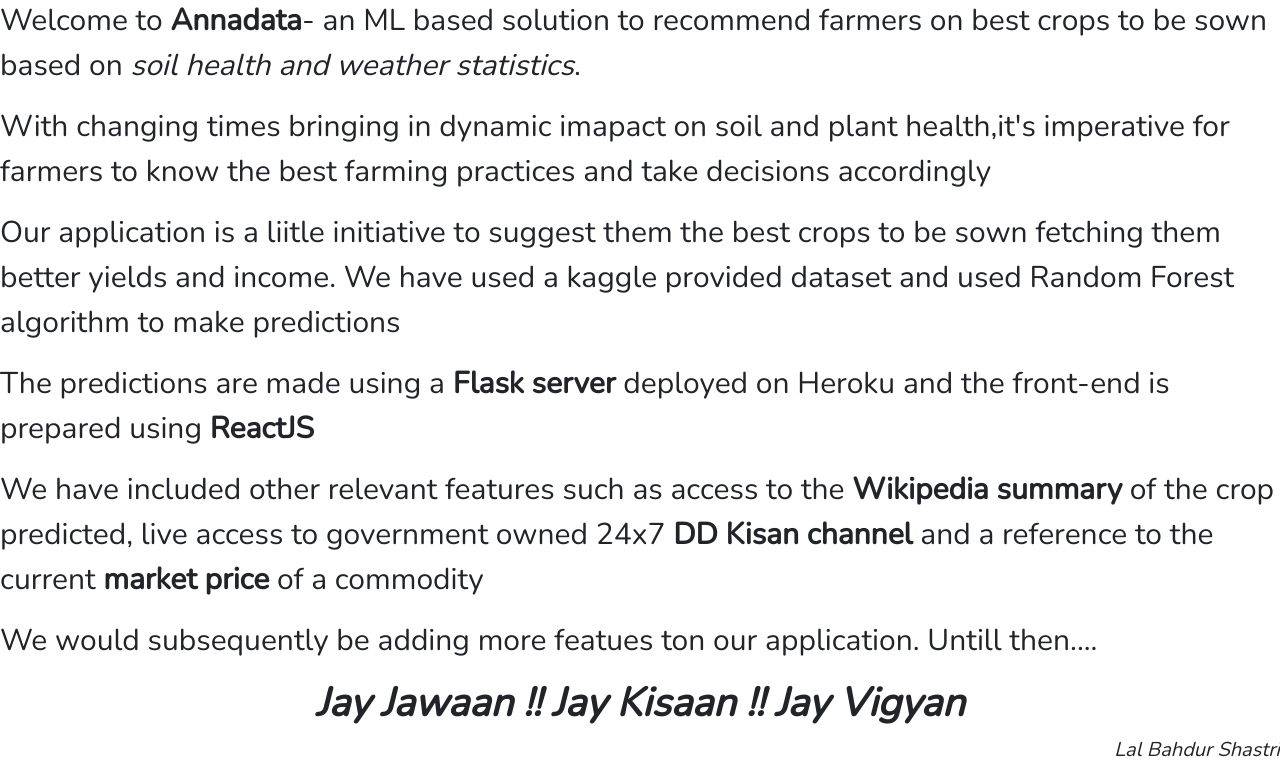
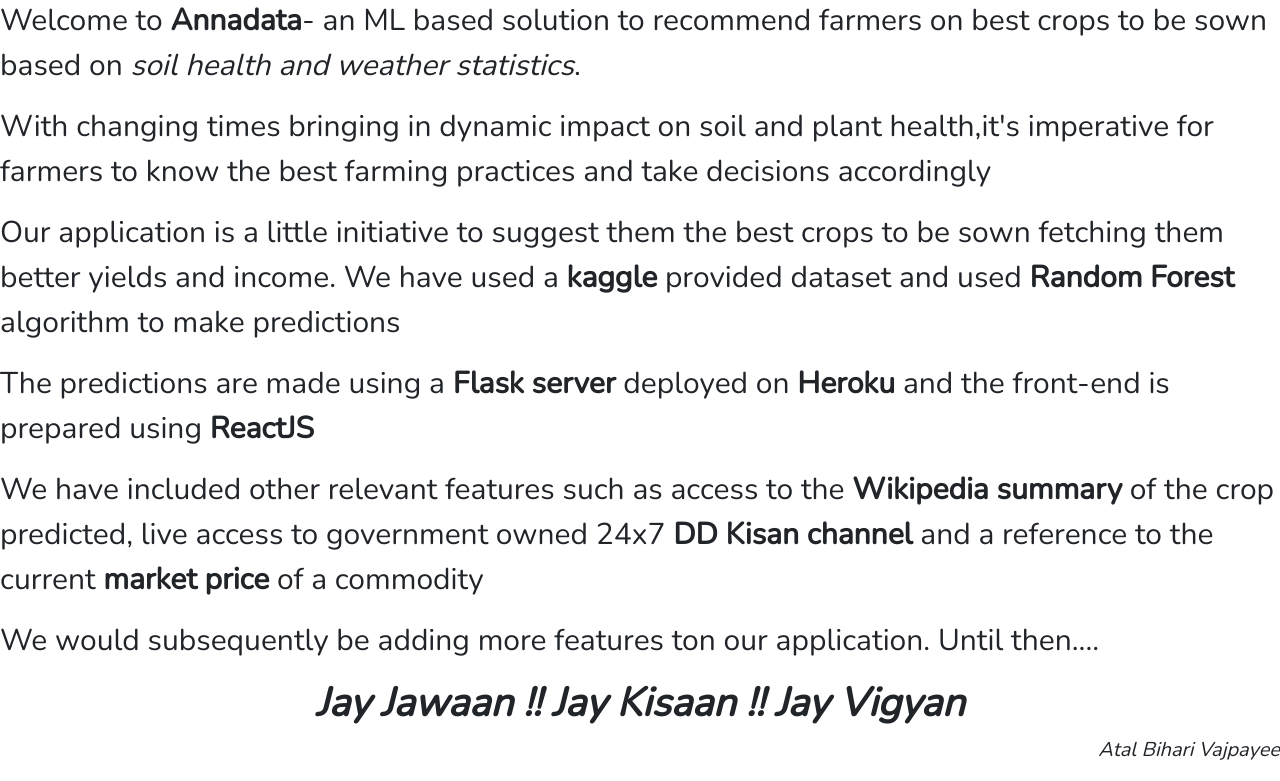
Before and after one commit to Shreyash1601/Annadata-frontend-Vercel, a React (Create React App) app: page / in a window 1280 px wide. Shown: the part 352-1133 px from the top of the page. Built offline with nearby package versions, Linux system fonts and the light colour scheme.

Commit message:
Logo changed

```diff
--- a/src/App.js
+++ b/src/App.js
@@ -7,6 +7,7 @@
 const App=()=> {
   return (
     <>
+    <div class="App">
     <Navbar/>
     <Routes>
     <Route exact path="/" element={<Intro/>}/>
@@ -14,7 +15,7 @@
 
       <Route exact path="/DD" element={<DD/>}/>
     </Routes>
-
+</div>
     </>
   );
 }
--- a/src/components/Intro/intro.js
+++ b/src/components/Intro/intro.js
@@ -10,20 +10,20 @@
   <div>
     <p>Welcome to <b>Annadata</b>- an ML based solution to recommend farmers on best crops to be sown based on <em>soil health and weather statistics</em>.</p>
 
-    <p>With changing times bringing in dynamic imapact on soil and plant health,it's imperative for farmers to know the best farming practices and take decisions accordingly</p>
+    <p>With changing times bringing in dynamic impact on soil and plant health,it's imperative for farmers to know the best farming practices and take decisions accordingly</p>
 
-    <p>Our application is a liitle initiative to suggest them the best crops to be sown fetching them better yields and income. We have used a kaggle provided dataset and used <b></b>Random Forest <b></b>algorithm to make predictions</p>
+    <p>Our application is a little initiative to suggest them the best crops to be sown fetching them better yields and income. We have used a <b>kaggle</b> provided dataset and used <b>Random Forest</b> algorithm to make predictions</p>
 
     <p>
-    The predictions are made using a <b>Flask server</b> deployed on Heroku and the front-end is prepared using <b>ReactJS</b>
+    The predictions are made using a <b>Flask server</b> deployed on <b>Heroku</b> and the front-end is prepared using <b>ReactJS</b>
     </p>
     <p>
         We have included other relevant features such as access to the <b>Wikipedia summary </b>of the crop predicted, live access to government owned 24x7 <b>DD Kisan channel</b> and a reference to the current <b>market price</b> of a commodity
     </p>
-    <p>We would subsequently be adding more featues ton our application. Untill then....</p>
+    <p>We would subsequently be adding more features ton our application. Until then....</p>
 
     <h1 style={{fontStyle:'italic',textAlign:'center',fontWeight:'bolder'}}>Jay Jawaan !! Jay Kisaan !! Jay Vigyan</h1>
-    <p style={{textAlign:"right",fontStyle:'italic',fontSize:'20px'}}>Lal Bahdur Shastri</p>
+    <p style={{textAlign:"right",fontStyle:'italic',fontSize:'20px'}}>Atal Bihari Vajpayee</p>
   </div>
   </div>
         </>
```
Also changed, not shown: src/App.css (deleted, +0 -38 lines), src/images/logo.jpg.
